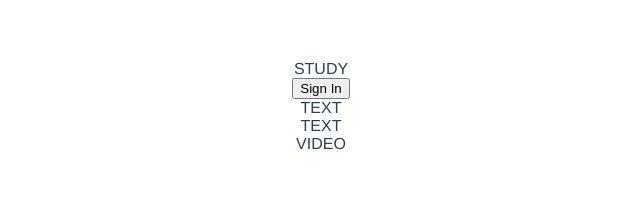
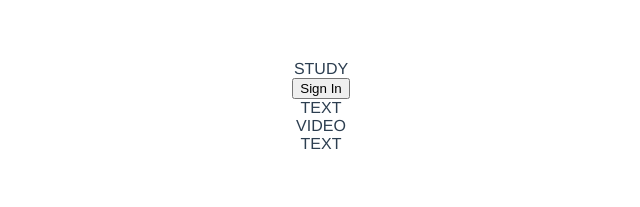
Before and after one commit to Izonion/TantiveIV-vue, a Vue app: page / in a window 1280 px wide. Shown: the top 207 px of the page, without its empty margins (319-959 px from the left). Built offline with nearby package versions, Linux system fonts and the light colour scheme; no server answers.

Commit message:
Sortable module list.

```diff
--- a/src/components/NoteBook.vue
+++ b/src/components/NoteBook.vue
@@ -1,8 +1,8 @@
 <template>
   <div class="notebook">
-    <component v-for="(m, key) in modules"
+    <component v-for="module in sortedModules"
                :is="wrapper"
-               :content="m">
+               :content="module.module">
     </component>
   </div>
 </template>
@@ -17,11 +17,20 @@
     data() {
       return {
         wrapper: ModuleWrapper,
-        modules: {
-          0: TextModule,
-          1: TextModule,
-          2: VideoModule
-        }
+        modules: [
+          {
+            module: TextModule,
+            position: 0
+          },
+          {
+            module: TextModule,
+            position: 2
+          },
+          {
+            module: VideoModule,
+            position: 1
+          }
+        ]
       }
     },
     components: {
@@ -29,7 +38,14 @@
     },
     computed: {
       sortedModules() {
-
+        function compare(l, r) {
+          if (l.position < r.position) {
+            return -1;
+          } else if (l.position > r.position) {
+            return 1;
+          }
+        }
+        return this.modules.sort(compare);
       }
     }
   }
```
